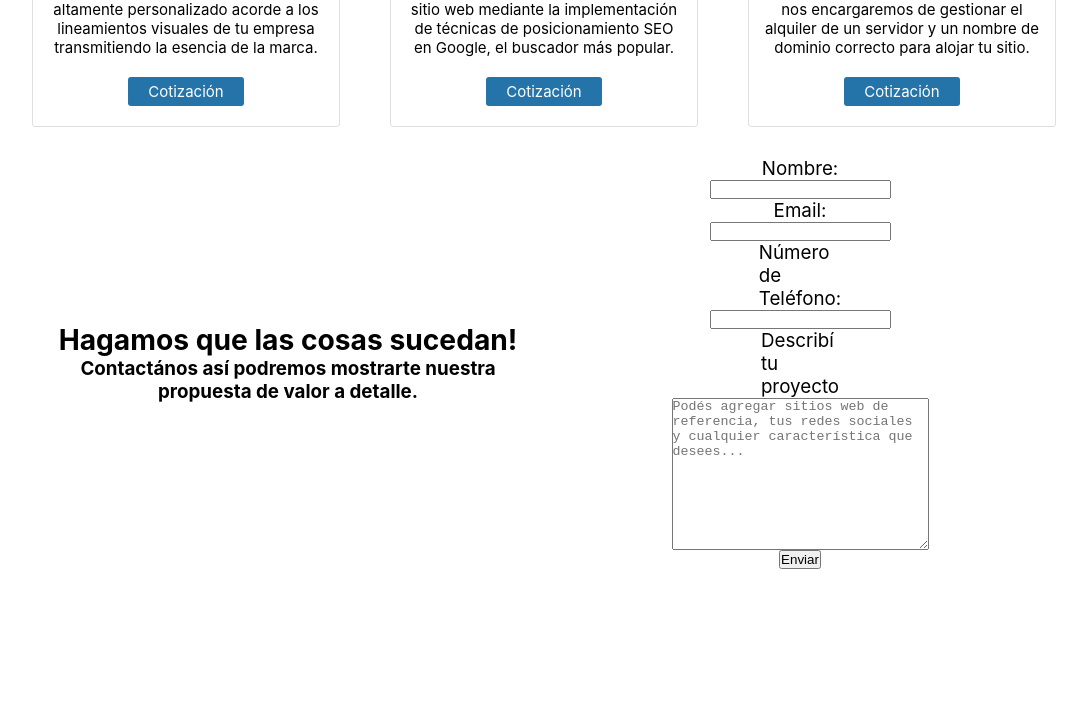
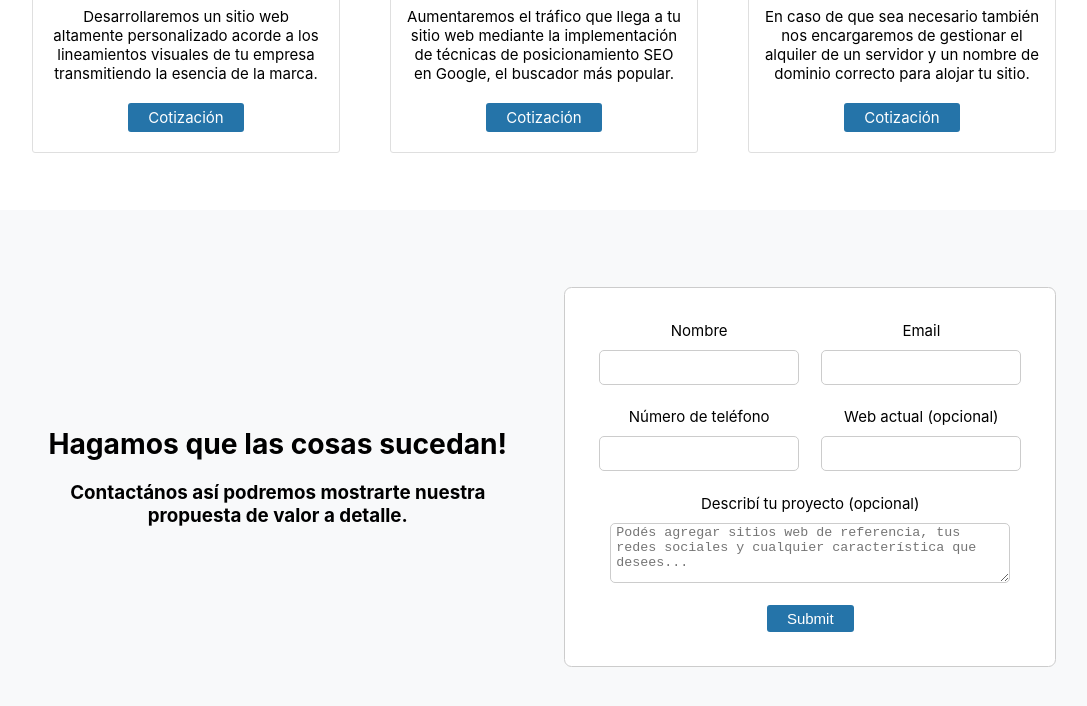
Before and after one commit to TomasSacripanti/Bullfex, a website built with webpack: page src/index.html in a window 1280 px wide. Shown: the part 1144-1850 px from the top of the page, without its empty margins (96-1183 px from the left). Before the commit the page ends 1713 px from the top, so only its background shows below. Built offline with nearby package versions, Linux system fonts and the light colour scheme.

Commit message:
Section Contact

```diff
--- a/src/index.html
+++ b/src/index.html
@@ -128,29 +128,36 @@
             <h4>Contactános así podremos mostrarte nuestra propuesta de valor a detalle.</h4>
         </div>
         <div class="contact-form">
-            <form action="" class="form">
+            <form for="" class="form">
                 <div class="form-row">
                     <div class="form-group">
-                        <label for="name">Nombre:</label>
-                        <input type="text" id="name">
+                        <label for="name">Nombre</label>
+                        <input name="name" class="form-control" type="text"></input>
                     </div>
                     <div class="form-group">
-                        <label for="email">Email:</label>
-                        <input type="email" id="email">
-                    </div>
-                    <div class="form-group">
-                        <label for="phone">Número de Teléfono:</label>
-                        <input type="text" id="phone">
+                        <label for="email">Email</label>
+                        <input name="email" class="form-control" type="email"></input>
                     </div>
                 </div>
                 <div class="form-row">
                     <div class="form-group">
-                        <label for="description">Describí tu proyecto</label>
-                        <textarea name="description" id="description" cols="30" rows="10" placeholder="Podés agregar sitios web de referencia, tus redes sociales y cualquier característica que desees..."></textarea>
+                        <label for="phone" type="number">Número de teléfono</label>
+                        <input name="phone" class="form-control"></input>
                     </div>
-                    <input type="submit" value="Enviar">
+                    <div class="form-group">
+                        <label for="website">Web actual (opcional)</label>
+                        <input name="website" class="form-control"></input>
+                    </div>
                 </div>
-
+                <div class="form-row">
+                    <div class="form-group">
+                        <label for="project">Describí tu proyecto (opcional)</label>
+                        <textarea name="project" class="form-control" row="10" placeholder="Podés agregar sitios web de referencia, tus redes sociales y cualquier característica que desees..."></textarea>
+                    </div>
+                </div>
+                <div class="form-row">
+                    <input type="submit">
+                </div>
             </form>
         </div>
     </section>
--- a/src/styles/styles.scss
+++ b/src/styles/styles.scss
@@ -10,7 +10,7 @@ $base-color: rgba(0,0,0,.5);
 $active-color: rgba(0,0,0,.9);
 
 @mixin button {
-    a {
+    a, input[type=submit] {
         background-color: $primary-color;
         color: white;
         padding: 5px 20px;
@@ -18,8 +18,9 @@ $active-color: rgba(0,0,0,.9);
         border-radius: 3px;
         font-size: .8rem;
         transition: all 300ms;
+        cursor: pointer;
     }
-    a:hover {
+    a:hover, input[type=submit]:hover {
         transform: translateY(-3px);
         opacity: .9;
     }
@@ -486,7 +487,7 @@ a {
     flex-direction: column;
     justify-content: center;
     align-items: center;
-    margin: 30px 0;
+    margin: 3rem 0;
     .services-title {
         width: 100%;
         display: flex;
@@ -569,27 +570,79 @@ a {
 
 .contact {
     width: 100%;
-    padding: 0 10%;
+    padding: 6% 10%;
     display: flex;
     align-items: center;
-    justify-content: center;
-    div {
-        width: 50%;
+    justify-content: space-between;
+    background-color: #f8f9fa;
+    margin: 3rem 0;
+    .contact-header, .contact-form {
+        width: 48%;
         height: 100%;
         display: flex;
         flex-direction: column;
         align-items: center;
         h2 {
             text-align: center;
+            margin-bottom: 20px;
         }
         h4 {
             text-align: center;
         }
         .form {
+            min-height: 380px;
+            width: 100%;
             display: flex;
             flex-direction: column;
-            justify-content: center;
+            justify-content: space-around;
             align-items: center;
+            background-color: white;
+            border: 1px solid #ccc;
+            border-radius: .4rem;
+            padding: 1.2rem;
+            .form-row {
+                width: 100%;
+                display: flex;
+                align-items: center;
+                justify-content: space-around;
+                @include button;
+                .form-group {
+                    width: 45%;
+                    display: flex;
+                    flex-direction: column;
+                    label {
+                        font-size: .8rem;
+                        text-align: center;
+                        margin-bottom: 10px;
+                    }
+                    input {
+                        height: 35px;
+                        padding: 1px 5px;
+                        outline: none;
+                        border: 1px solid #ccc;
+                        border-radius: 5px;
+                    }
+                    input:focus, textarea:focus {
+                        color: #495057;
+                        background-color: #fff;
+                        border-color: #80bdff;
+                        outline: 0;
+                        box-shadow: 0 0 0 0.2rem rgba(0,123,255,.25);
+                    }
+                    textarea {
+                        height: 60px;
+                        padding: 1px 5px;
+                        outline: none;
+                        border: 1px solid #ccc;
+                        border-radius: 5px;
+                    }
+                }
+            }
+            .form-row:nth-child(3) {
+                .form-group {
+                    width: 90%;
+                }
+            }
         }
     }
 }
```
